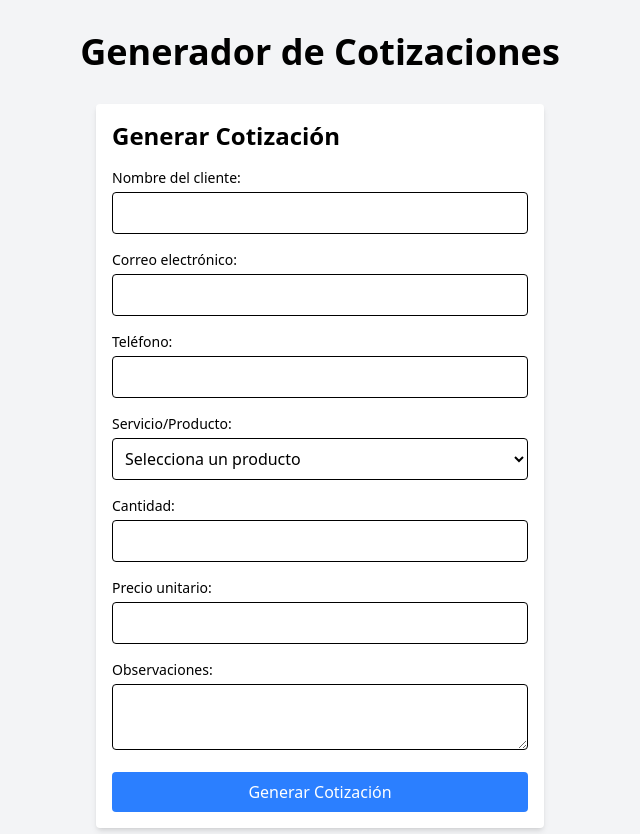
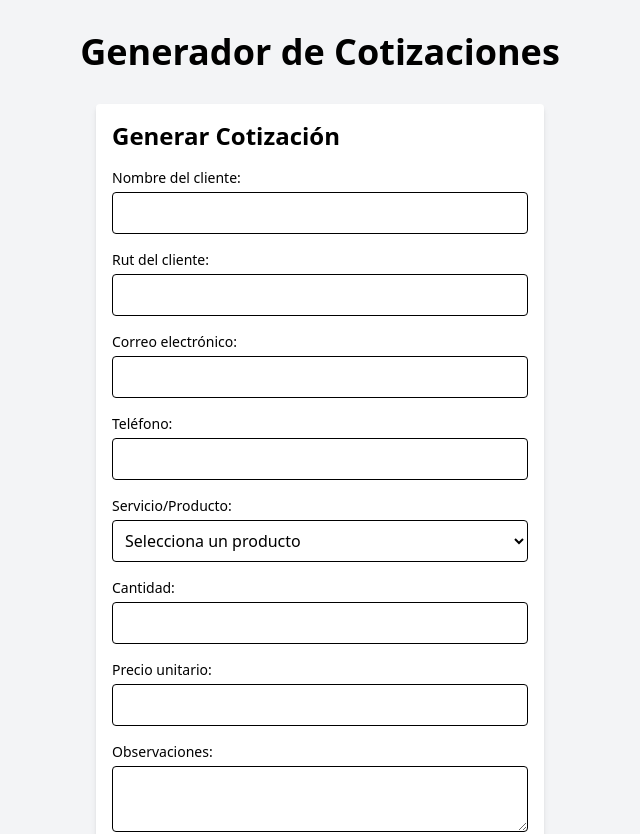
Before and after one commit to JoseInostroza/frontend, a React (Create React App) app: page / in a window 1280 px wide. Shown: the top 834 px of the page, without its empty margins (320-960 px from the left). Built offline with nearby package versions, Linux system fonts and the light colour scheme; no server answers.

Commit message:
agregamos el campo rut

```diff
--- a/src/components/Formulario.jsx
+++ b/src/components/Formulario.jsx
@@ -73,6 +73,19 @@ const FormularioCotizacion = () => {
                 {errors.nombre && <p className="text-red-500 text-sm">{errors.nombre}</p>}
             </div>
 
+            {/* Campo: Rut */}
+            <div className="mb-4">
+                <label className="block text-sm font-medium mb-1">Rut del cliente:</label>
+                <input
+                    type="text"
+                    name="Rut"
+                    value={formData.rut}
+                    onChange={handleChange}
+                    className="w-full p-2 border rounded"
+                />
+                {errors.Rut && <p className="text-red-500 text-sm">{errors.Rut}</p>}
+            </div>
+
             {/* Campo: Correo electrónico */}
             <div className="mb-4">
                 <label className="block text-sm font-medium mb-1">Correo electrónico:</label>
@@ -109,13 +122,13 @@ const FormularioCotizacion = () => {
                     className="w-full p-2 border rounded"
                 >
                     <option value="">Selecciona un producto</option>
-                    <option value="land vip 1">land vip 1</option>
-                    <option value="land vip 2">land vip 2</option>
-                    <option value="land 1">land 1</option>
-                    <option value="land 2">land 2</option>
-                    <option value="land 3">land 3</option>
-                    <option value="land 4">land 4</option>
-                    <option value="land 5">land 5</option>
+                    <option value="land vip 1">LAND VIP 1</option>
+                    <option value="land vip 2">LAND VIP 2</option>
+                    <option value="land 1">LAND 1</option>
+                    <option value="land 2">LAND 2</option>
+                    <option value="land 3">LAND 3</option>
+                    <option value="land 4">LAND 4</option>
+                    <option value="land 5">LAND 5</option>
                 </select>
                 {errors.producto && <p className="text-red-500 text-sm">{errors.producto}</p>}
             </div>
```
